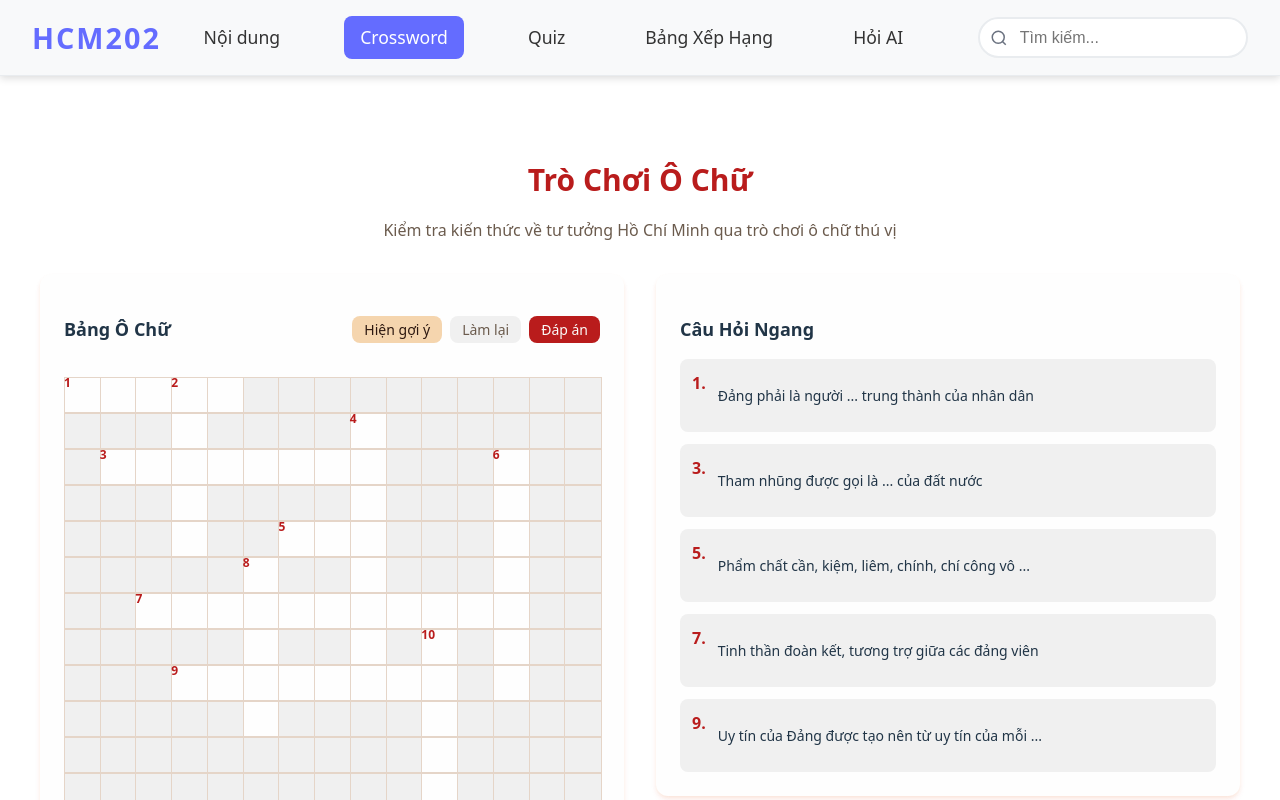
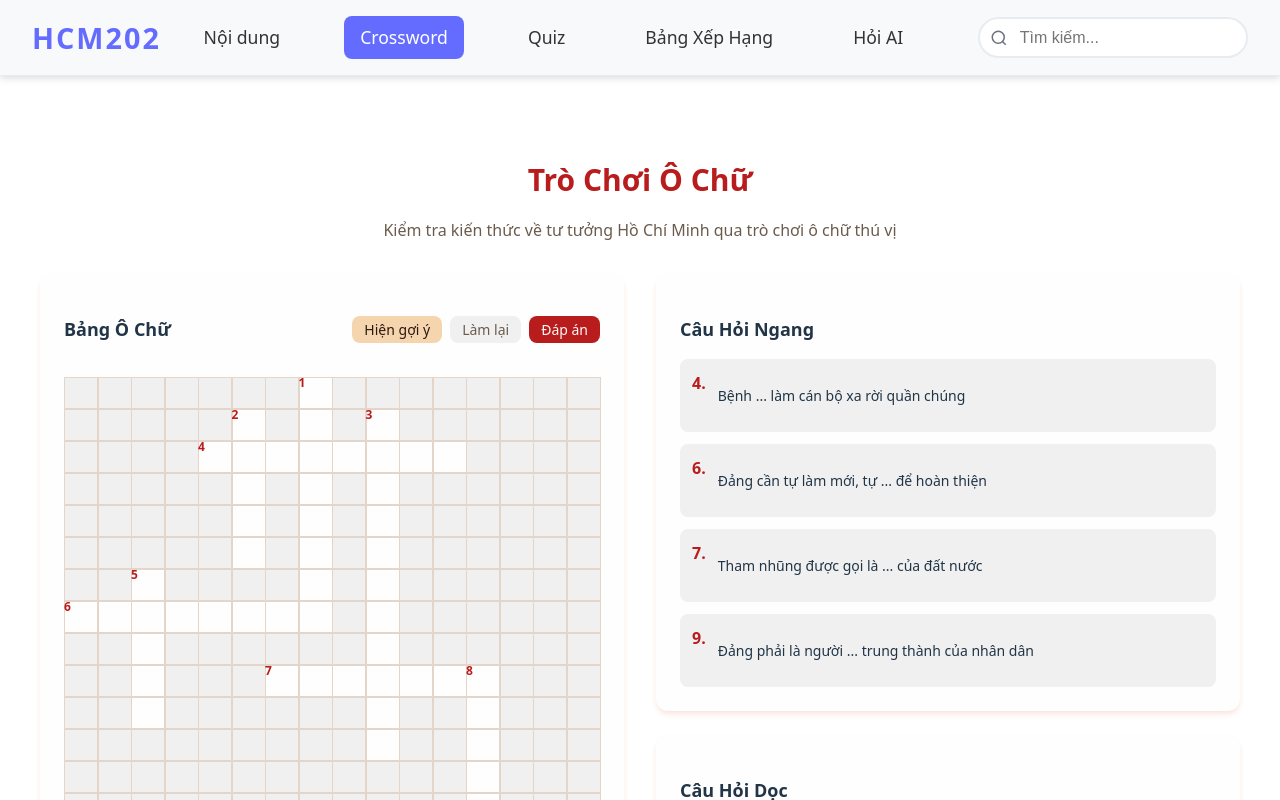
Before and after one commit to trunghung03/VNR202, a React (Vite) app in the folder my-app/: page /crossword in a window 1280 px wide. Shown: the top 800 px of the page. Built offline with nearby package versions, Linux system fonts and the light colour scheme.

Commit message:
fix crossword puzzle

```diff
--- a/my-app/src/pages/Crossword/Crossword.css
+++ b/my-app/src/pages/Crossword/Crossword.css
@@ -36,6 +36,7 @@
   padding: 1.5rem;
   border-radius: 0.75rem;
   box-shadow: 0 4px 6px -1px rgba(220, 38, 38, 0.1), 0 2px 4px -1px rgba(245, 158, 11, 0.1);
+  overflow-x: auto;
 }
 
 .grid-header {
@@ -93,7 +94,7 @@
 
 .crossword-grid {
   display: grid;
-  grid-template-columns: repeat(15, minmax(0, 1fr));
+  grid-template-columns: repeat(16, minmax(0, 1fr));
   gap: 0;
   width: fit-content;
   margin: 0 auto;
@@ -115,15 +116,15 @@
 }
 
 .cell-input {
-  width: 2rem;
-  height: 2rem;
+  width: 1.75rem;
+  height: 1.75rem;
   border: 1px solid #e5d5c8;
   text-align: center;
-  font-size: 0.875rem;
+  font-size: 0.75rem;
   font-weight: bold;
   aspect-ratio: 1;
-  min-width: 32px;
-  min-height: 32px;
+  min-width: 28px;
+  min-height: 28px;
 }
 
 .cell-empty {
@@ -279,7 +280,26 @@
 
 @media (max-width: 768px) {
   .cell-input {
+    min-width: 20px;
+    min-height: 20px;
+    font-size: 0.625rem;
+  }
+
+  .crossword-grid {
+    grid-template-columns: repeat(16, minmax(20px, 1fr));
+  }
+
+  .crossword-grid-container {
+    padding: 1rem;
+  }
+}
+
+@media (max-width: 1024px) and (min-width: 769px) {
+  .cell-input {
+    width: 1.5rem;
+    height: 1.5rem;
     min-width: 24px;
     min-height: 24px;
+    font-size: 0.7rem;
   }
 }
--- a/my-app/src/pages/Crossword/Crossword.jsx
+++ b/my-app/src/pages/Crossword/Crossword.jsx
@@ -2,99 +2,100 @@ import React, { useState, useEffect } from "react";
 import "./Crossword.css";
 
 const crosswordData = [
+  // Across Clues
   {
     id: 1,
     direction: "across",
-    number: 1,
-    clue: "Đảng phải là người ... trung thành của nhân dân",
-    answer: "DAYTO",
-    startRow: 0,
+    number: 4,
+    clue: "Bệnh ... làm cán bộ xa rời quần chúng",
+    answer: "QUANLIEU",
+    startRow: 2,
+    startCol: 4,
+  },
+  {
+    id: 2,
+    direction: "across",
+    number: 6,
+    clue: "Đảng cần tự làm mới, tự ... để hoàn thiện",
+    answer: "CHINHDON",
+    startRow: 7,
     startCol: 0,
   },
   {
-    id: 2,
+    id: 3,
+    direction: "across",
+    number: 7,
+    clue: "Tham nhũng được gọi là ... của đất nước",
+    answer: "QUOCNAN",
+    startRow: 9,
+    startCol: 6,
+  },
+  {
+    id: 4,
+    direction: "across",
+    number: 9,
+    clue: "Đảng phải là người ... trung thành của nhân dân",
+    answer: "DAYTO",
+    startRow: 14,
+    startCol: 11,
+  },
+  // Down Clues
+  {
+    id: 5,
+    direction: "down",
+    number: 1,
+    clue: "Uy tín của Đảng được tạo nên từ uy tín của mỗi ...",
+    answer: "DANGVIEN",
+    startRow: 0,
+    startCol: 7,
+  },
+  {
+    id: 6,
     direction: "down",
     number: 2,
     clue: "Việc đảng viên phải thường xuyên làm để sửa chữa bản thân",
     answer: "TUSUA",
-    startRow: 0,
-    startCol: 3,
-  },
-  {
-    id: 3,
-    direction: "across",
-    number: 3,
-    clue: "Tham nhũng được gọi là ... của đất nước",
-    answer: "QUOCNAN",
-    startRow: 2,
-    startCol: 1,
-  },
-  {
-    id: 4,
-    direction: "down",
-    number: 4,
-    clue: "Bệnh ... làm cán bộ xa rời quần chúng",
-    answer: "QUANLIEU",
     startRow: 1,
-    startCol: 8,
-  },
-  {
-    id: 5,
-    direction: "across",
-    number: 5,
-    clue: "Phẩm chất cần, kiệm, liêm, chính, chí công vô ...",
-    answer: "TU",
-    startRow: 4,
-    startCol: 6,
-  },
-  {
-    id: 6,
-    direction: "down",
-    number: 6,
-    clue: "Đảng cần lắng nghe ý kiến của ... để gần dân hơn",
-    answer: "NHANDAM",
-    startRow: 2,
-    startCol: 12,
+    startCol: 5,
   },
   {
     id: 7,
-    direction: "across",
-    number: 7,
+    direction: "down",
+    number: 3,
     clue: "Tinh thần đoàn kết, tương trợ giữa các đảng viên",
-    answer: "TINHDONCHI",
+    answer: "TINHDONGCHI",
+    startRow: 1,
+    startCol: 9,
+  },
+  {
+    id: 8,
+    direction: "down",
+    number: 5,
+    clue: "Cần phân biệt rõ của công và của ...",
+    answer: "RIENG",
     startRow: 6,
     startCol: 2,
   },
   {
-    id: 8,
+    id: 9,
     direction: "down",
     number: 8,
-    clue: "Cần phân biệt rõ của công và của ...",
-    answer: "RIENG",
-    startRow: 5,
-    startCol: 5,
-  },
-  {
-    id: 9,
-    direction: "across",
-    number: 9,
-    clue: "Uy tín của Đảng được tạo nên từ uy tín của mỗi ...",
-    answer: "DANGVIEN",
-    startRow: 8,
-    startCol: 3,
+    clue: "Đảng cần lắng nghe ý kiến của ... để gần dân hơn",
+    answer: "NHANDAN",
+    startRow: 9,
+    startCol: 12,
   },
   {
     id: 10,
     direction: "down",
     number: 10,
-    clue: "Đảng cần tự làm mới, tự ... để hoàn thiện",
-    answer: "CHINHDON",
-    startRow: 7,
-    startCol: 10,
+    clue: "Phẩm chất cần, kiệm, liêm, chính, chí công vô ...",
+    answer: "TU",
+    startRow: 14,
+    startCol: 14,
   },
 ];
-
-const GRID_SIZE = 15;
+const GRID_SIZE = 16;
 
 function generateGrid() {
   // Tạo lưới rỗng
```
